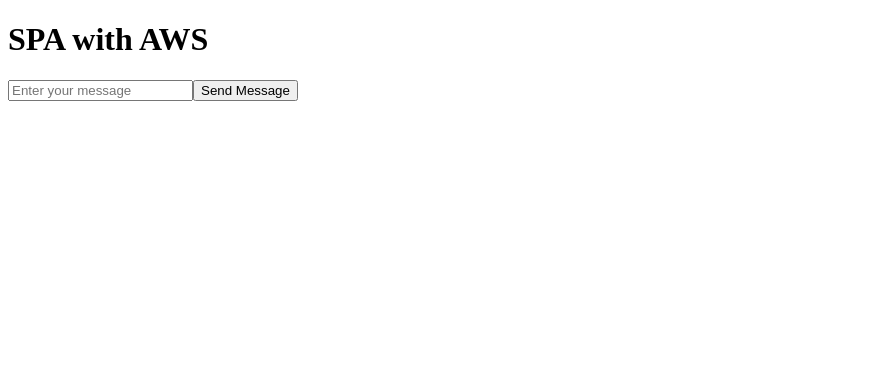
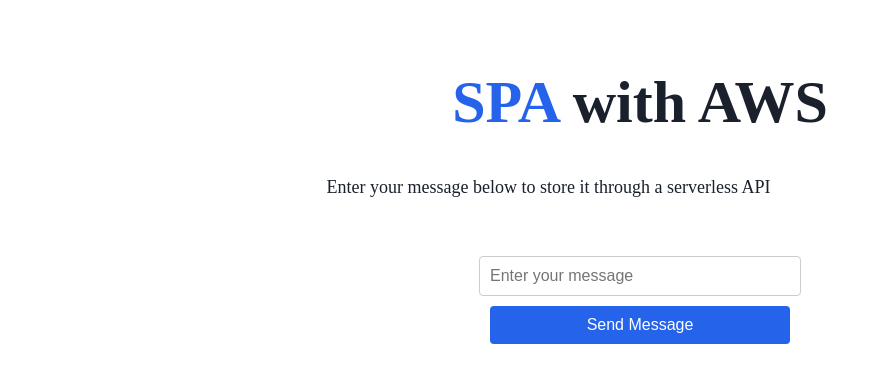
Before and after one commit to wkkhatib/aws-spa-demo, an Angular app in the folder frontend/: page / in a window 1280 px wide. Shown: the top 382 px of the page, without its empty margins (0-881 px from the left). Built offline with nearby package versions, Linux system fonts and the light colour scheme.

Commit message:
styled frontend

```diff
--- a/frontend/src/app/app.component.css
+++ b/frontend/src/app/app.component.css
@@ -0,0 +1,113 @@
+/* app.component.css */
+.app-container {
+    margin: 0 auto;
+    padding: 20px;
+    text-align: center;
+  }
+
+  .header-container {
+    padding-bottom: 2.5rem;
+    margin: auto;
+    text-align: center;
+    align-items: center;
+    max-width: 48rem;
+  }
+
+  .main-header {
+    font-size: 2.25rem;
+    font-weight: bold;
+    color: #1a202c;
+  }
+
+  .main-header .highlight {
+    color: #2563eb;
+  }
+
+  @media (min-width: 640px) {
+    .main-header {
+      font-size: 3.75rem;
+    }
+  }
+
+  .description {
+    font-weight: 500;
+    font-size: 1.125rem;
+    max-width: 65ch;
+    color: #1a202c;
+  }
+
+  .form-container {
+    margin-bottom: 20px;
+  }
+
+  .search-container {
+    display: flex;
+    flex-direction: column;
+    gap: 10px;
+    align-items: center;
+  }
+
+  .wide-input {
+    width: 100%;
+    max-width: 300px;
+    padding: 10px;
+    font-size: 16px;
+    border: 1px solid #ccc;
+    border-radius: 4px;
+    transition: border-color 0.3s ease;
+  }
+
+  .wide-input:focus {
+    outline: none;
+    border-color: #2563eb;
+    box-shadow: 0 0 0 2px rgba(37, 99, 235, 0.2);
+  }
+
+  .search-button {
+    width: 100%;
+    max-width: 300px;
+    padding: 10px;
+    font-size: 16px;
+    background-color: #2563eb;
+    color: white;
+    border: none;
+    border-radius: 4px;
+    cursor: pointer;
+    transition: background-color 0.3s ease;
+  }
+
+  .search-button:hover {
+    background-color: #1d4ed8;
+  }
+
+  .result-container {
+    margin-top: 20px;
+    transition: height 0.3s ease-out;
+    overflow: hidden;
+  }
+
+  .result {
+    background-color: #f8f9fa;
+    border: 1px solid #e9ecef;
+    border-radius: 4px;
+    padding: 15px;
+    margin: 0 auto;
+    max-width: 300px;
+    white-space: pre-wrap;
+    word-wrap: break-word;
+    color: #1a202c;
+    font-weight: 500;
+  }
+
+  /* Optional success/error states */
+  .success {
+    background-color: #f0fdf4;
+    border-color: #86efac;
+    color: #166534;
+  }
+
+  .error {
+    background-color: #fef2f2;
+    border-color: #fecaca;
+    color: #991b1b;
+  }
--- a/frontend/src/app/app.component.ts
+++ b/frontend/src/app/app.component.ts
@@ -3,22 +3,45 @@
 import { NgIf } from '@angular/common';
 import { FormsModule } from '@angular/forms';
 
+// app.component.ts
 @Component({
   selector: 'app-root',
   standalone: true,
   imports: [NgIf, FormsModule],
   template: `
-    <h1>SPA with AWS</h1>
-    <div>
-      <input [(ngModel)]="userMessage"
-             placeholder="Enter your message"
-             type="text">
-      <button (click)="sendMessage()">Send Message</button>
+    <div class="app-container">
+      <div class="header-container">
+        <h1 class="main-header">
+          <span class="highlight">SPA</span> with AWS
+        </h1>
+        <p class="description">
+          Enter your message below to store it through a serverless API
+        </p>
+      </div>
+
+      <div class="form-container">
+        <div class="search-container">
+          <input [(ngModel)]="userMessage"
+                 placeholder="Enter your message"
+                 class="wide-input"
+                 type="text">
+          <button (click)="sendMessage()"
+                  class="search-button">
+            Send Message
+          </button>
+        </div>
+      </div>
+
+      <div class="result-container" *ngIf="message">
+        <div class="result">
+          {{ message }}
+        </div>
+      </div>
     </div>
-    <p *ngIf="message">{{ message }}</p>
   `,
   styleUrls: ['./app.component.css']
 })
+
 export class AppComponent {
   message: string | undefined;
   userMessage: string = '';
```
